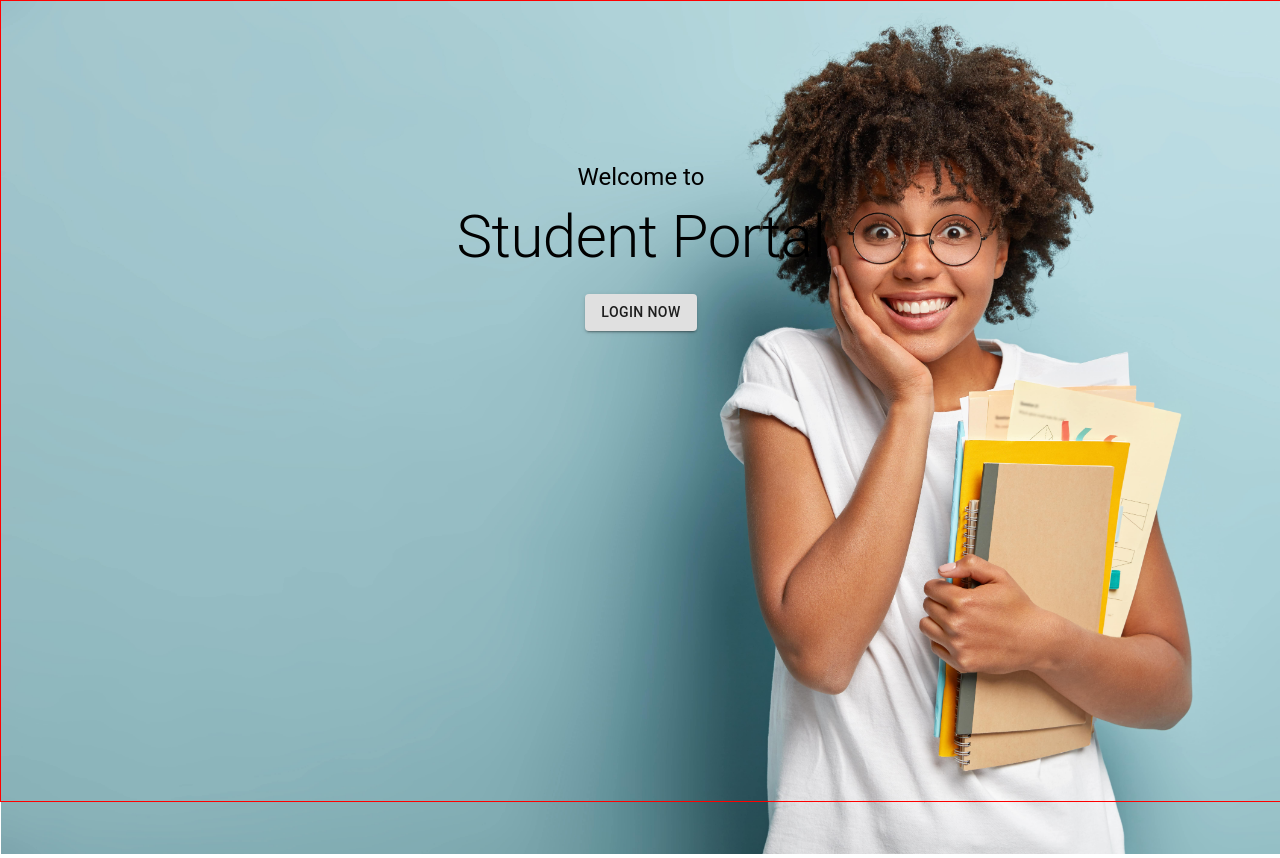
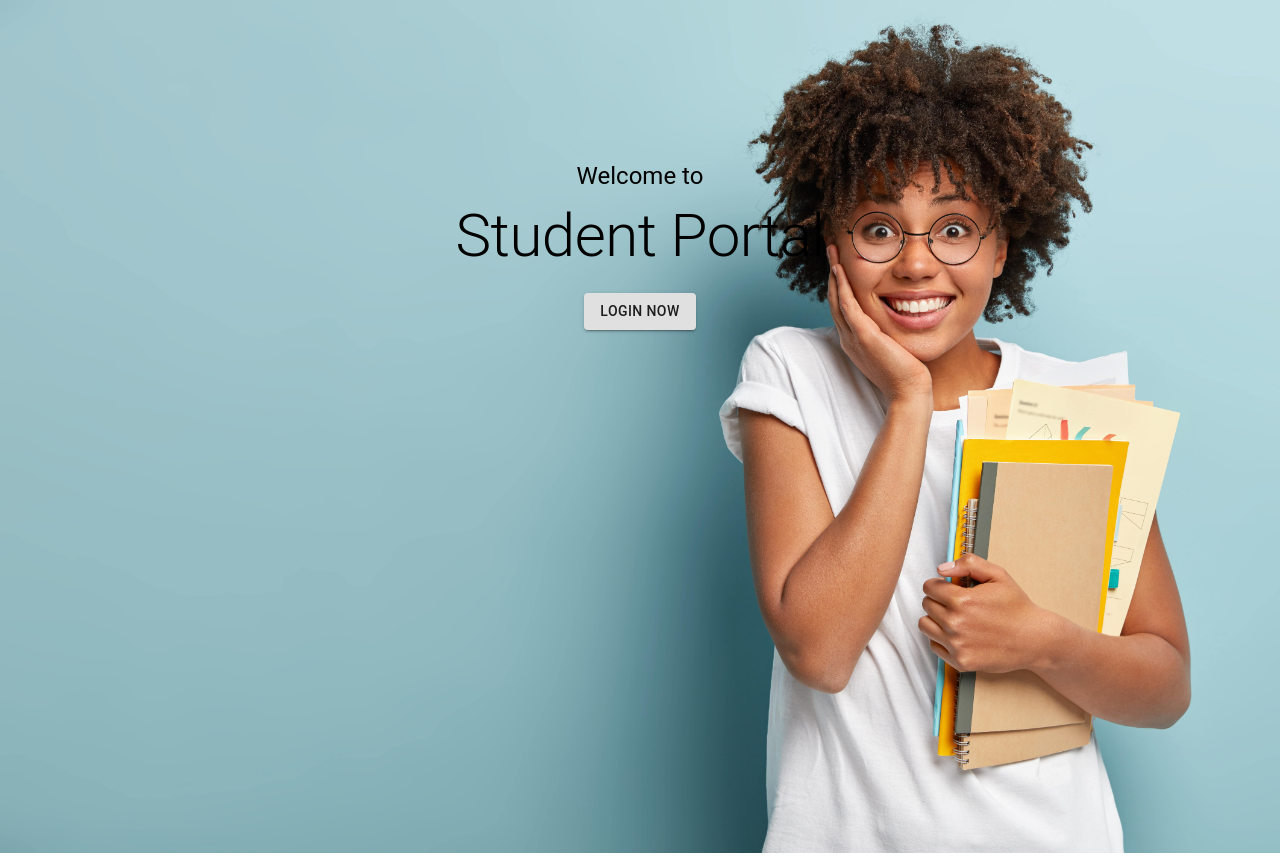
Before and after one commit to MohammadZeeshanQ/cityu-studentportal-frontpage, a React (Create React App) app: page /newportal in a window 1280 px wide. Shown: the top 858 px of the page. Built offline with nearby package versions, Linux system fonts and the light colour scheme.

Commit message:
Update: removed border

```diff
--- a/src/pages/components/NewPortal.js
+++ b/src/pages/components/NewPortal.js
@@ -14,8 +14,6 @@ const useStyles = makeStyles({
     root:{
         width:'100vw',
         height:'100vh',
-        border: '1px red solid',
-        //overflow: 'hidden'
     },
     wrapper:{
         position: 'relative',
```
